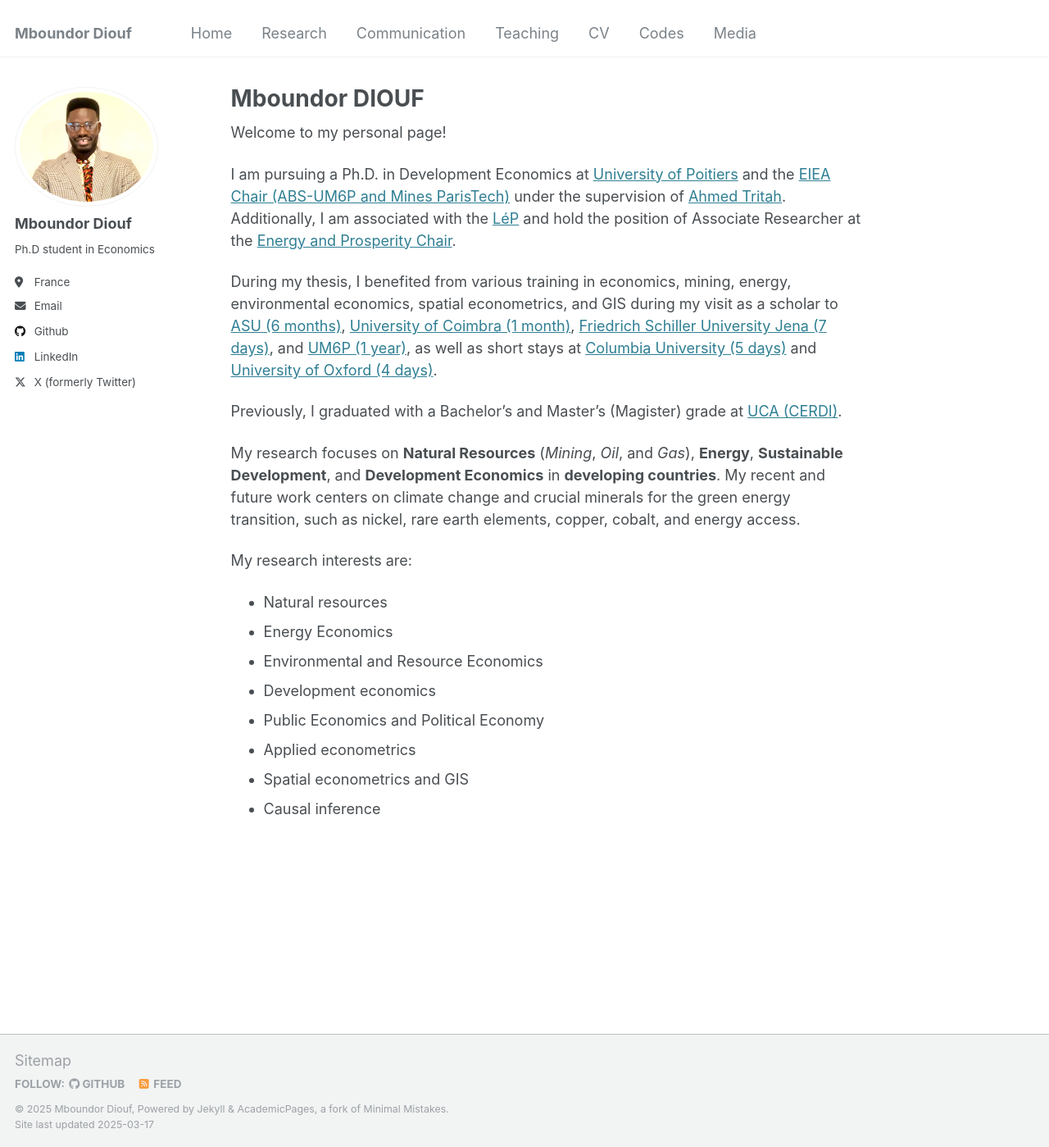
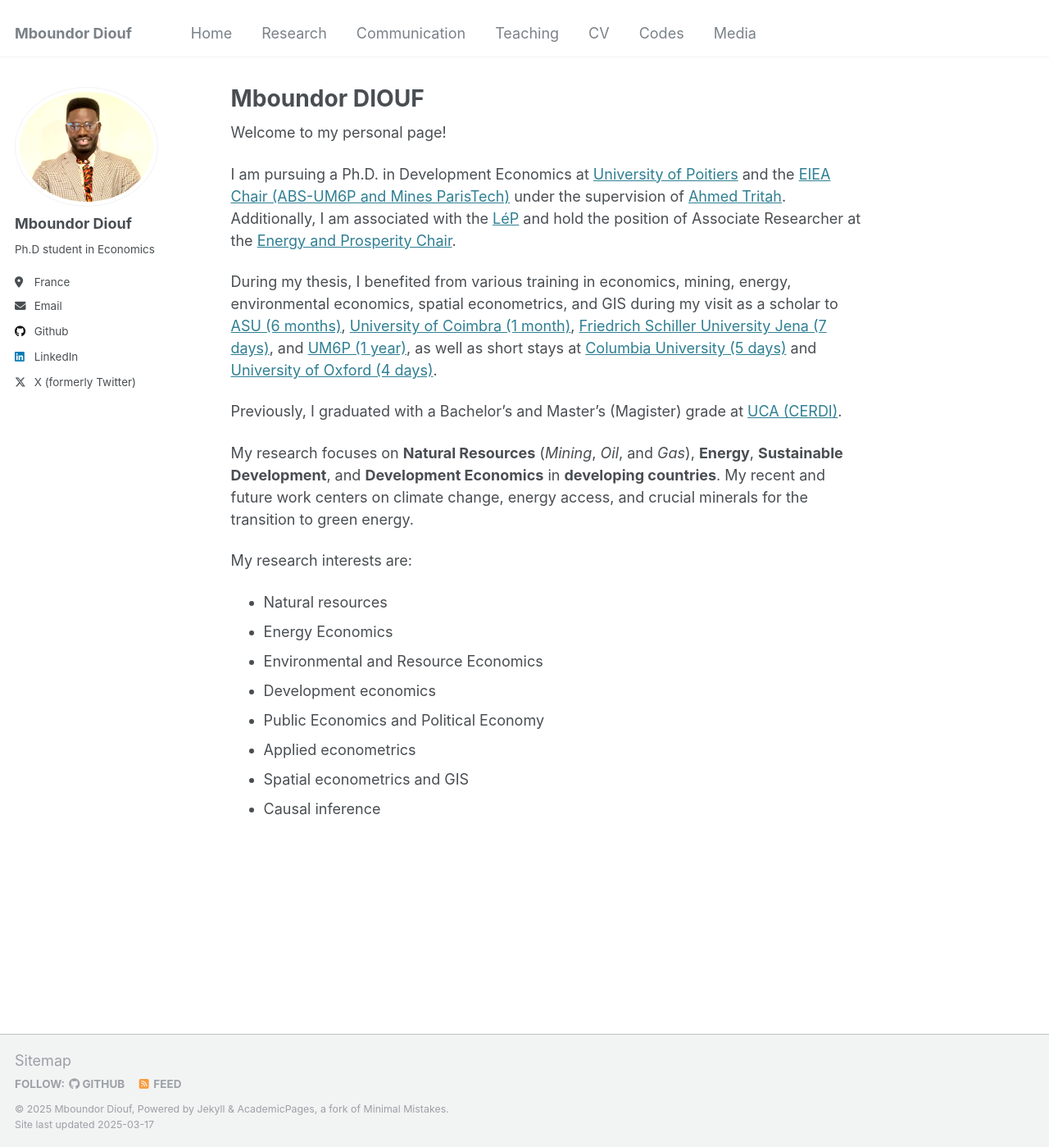
Before and after one commit to mboundordiouf/mboundordiouf.github.io, a Jekyll site: the page built from _pages/about.md, in a window 1280 px wide and 1399 px high. Shown: the whole window at 82% size. Built offline with Jekyll 4.4.1, drawn with Linux system fonts in a browser that asks for light colours.

Commit message:
Update about.md

```diff
--- a/_pages/about.md
+++ b/_pages/about.md
@@ -17,7 +17,7 @@ During my thesis, I benefited from various training in economics, mining, energy
 Previously, I graduated with a Bachelor's and Master's (Magister) grade at [UCA (CERDI)](https://cerdi.uca.fr/#/admin).
 
 My research focuses on **Natural Resources** (*Mining*, *Oil*, and *Gas*), **Energy**, **Sustainable Development**, and **Development Economics** in **developing countries**.
-My recent and future work centers on climate change and crucial minerals for the green energy transition, such as nickel, rare earth elements, copper, cobalt, and energy access.
+My recent and future work centers on climate change, energy access, and crucial minerals for the transition to green energy.
 
 My research interests are:
 - <font size="4">Natural resources</font>
```
